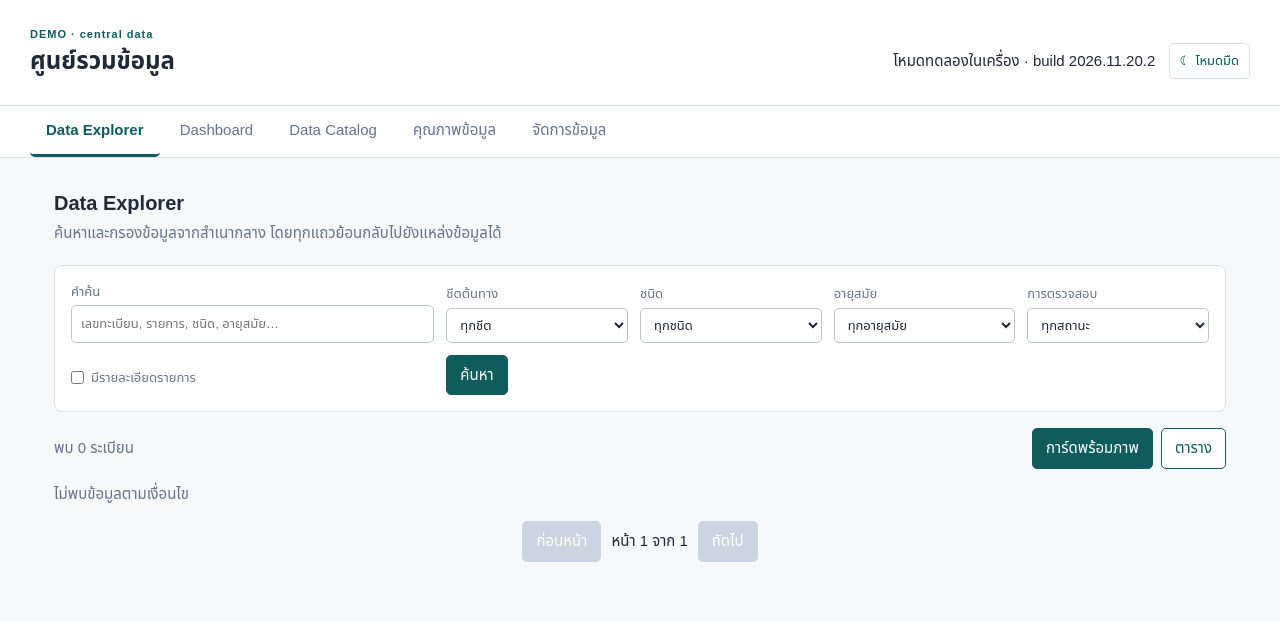
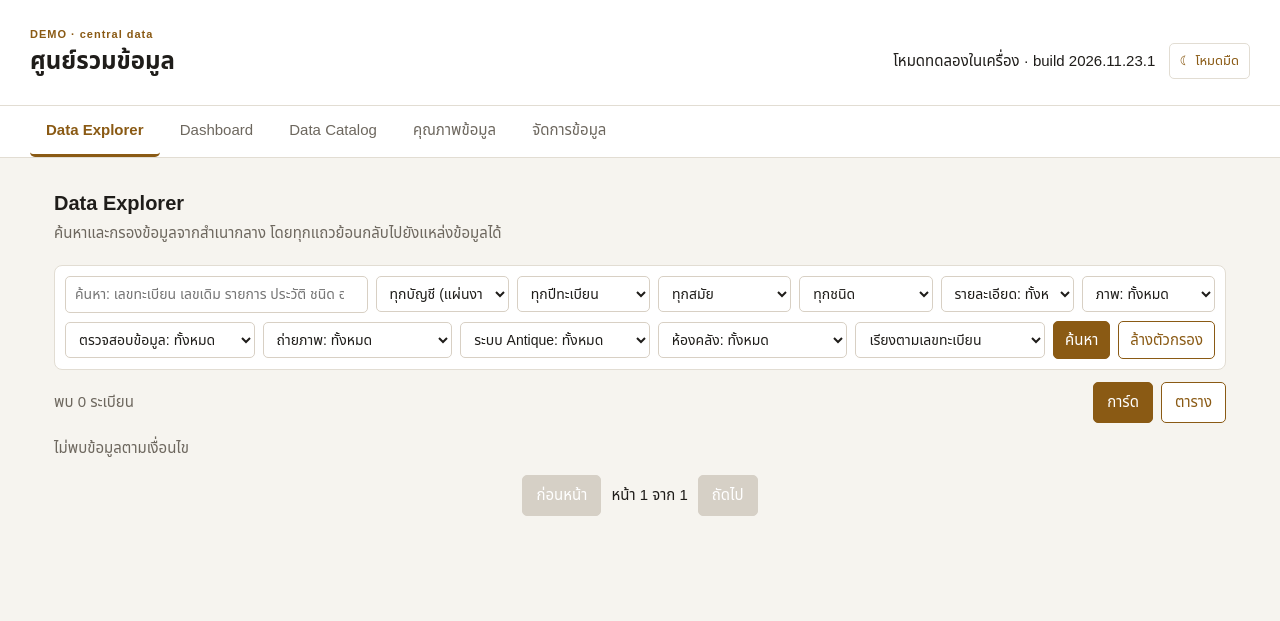
Before and after one commit to Supakon47/central_data_hub, a FastAPI app: page / in a window 1280 px wide. Shown: the top 621 px of the page. Run offline with FastAPI, Linux system fonts and the light colour scheme; data that the repository does not hold is empty.

Commit message:
feat(explorer): refresh collection browsing experience

```diff
--- a/backend/app/main.py
+++ b/backend/app/main.py
@@ -364,8 +364,11 @@ def list_records(
     status_photographed: str | None = None,
     status_antique: str | None = None,
     status_storage: str | None = None,
+    registration_year: str | None = Query(default=None, pattern=r"^\d{4}$"),
     attention: str | None = Query(default=None, pattern="^(data_check|photographed|antique|storage)$"),
     has_description: bool | None = None,
+    has_image: bool | None = None,
+    sort_by: str = Query(default="registration", pattern="^(registration|source)$"),
     page: int = Query(default=1, ge=1),
     page_size: int = Query(default=PAGE_SIZE_DEFAULT, ge=1, le=PAGE_SIZE_MAX),
 ) -> dict:
@@ -388,7 +391,9 @@ def list_records(
         (Record.status_antique, status_antique),
         (Record.status_storage, status_storage),
     ]:
-        if value is not None:
+        if value == "ไม่ระบุ":
+            statement = statement.where(or_(column.is_(None), column == ""))
+        elif value is not None:
             statement = statement.where(column == value)
     for column, value in [(Record.material, material), (Record.period, period)]:
         if value is not None:
@@ -441,13 +446,24 @@ def list_records(
         status_field, completed_status = ATTENTION_STATUS_FIELDS[attention]
         statement = statement.where(or_(status_field.is_(None), status_field != completed_status))
     if has_description is True:
-        statement = statement.where(Record.title_description.is_not(None))
+        statement = statement.where(Record.title_description.is_not(None), Record.title_description != "")
     if has_description is False:
-        statement = statement.where(Record.title_description.is_(None))
+        statement = statement.where(or_(Record.title_description.is_(None), Record.title_description == ""))
+    if has_image is True:
+        statement = statement.where(Record.image_url.is_not(None), Record.image_url != "")
+    if has_image is False:
+        statement = statement.where(or_(Record.image_url.is_(None), Record.image_url == ""))
+    if registration_year:
+        statement = statement.where(Record.registration_no.ilike(f"%/{registration_year}%"))
 
     total = session.scalar(select(func.count()).select_from(statement.subquery())) or 0
+    order_by = (
+        (Record.source_sheet, Record.source_row_number, Record.id)
+        if sort_by == "source"
+        else (Record.registration_no, Record.id)
+    )
     records = session.scalars(
-        statement.order_by(Record.registration_no, Record.id).offset((page - 1) * page_size).limit(page_size)
+        statement.order_by(*order_by).offset((page - 1) * page_size).limit(page_size)
     ).all()
     return {
         "items": [record_summary(record) for record in records],
@@ -492,9 +508,23 @@ def filter_options(session: Annotated[Session, Depends(get_session)]) -> dict:
             unique.setdefault(comparison_key(display), display)
         return sorted(unique.values(), key=str.casefold)
 
+    registration_year_counts = Counter()
+    current_buddhist_year = datetime.now().year + 543
+    registration_numbers = session.scalars(
+        select(Record.registration_no).where(Record.registration_no.is_not(None), Record.registration_no != "")
+    ).all()
+    for registration_no in registration_numbers:
+        match = re.search(r"/(\d{4})(?:\D|$)", registration_no or "")
+        if match and 2400 <= int(match.group(1)) <= current_buddhist_year:
+            registration_year_counts[match.group(1)] += 1
+
     return {
         "materials": distinct_values(Record.material, MATERIAL_DISPLAY_ALIASES),
         "periods": distinct_values(Record.period, PERIOD_DISPLAY_ALIASES),
+        "registration_years": [
+            {"label": year, "count": count}
+            for year, count in sorted(registration_year_counts.items(), reverse=True)
+        ],
     }
 
 
--- a/frontend/js/core/state.js
+++ b/frontend/js/core/state.js
@@ -1,6 +1,6 @@
 export const state = {
   page: 1,
-  pageSize: 25,
+  pageSize: 24,
   total: 0,
   lastItems: [],
   currentDetailId: null,
--- a/frontend/js/main.js
+++ b/frontend/js/main.js
@@ -1,4 +1,5 @@
 import { $, compact, escapeHtml } from "./core/dom.js";
+import { state } from "./core/state.js";
 import { initialiseTheme } from "./core/theme.js";
 import { createDashboardController } from "./views/dashboard.js";
 import { createDetailController } from "./views/detail.js";
@@ -14,7 +15,10 @@ import { fetchGoogleSourceState, fillGoogleSourceForm, renderGoogleSourceCard, r
 import { adminFetch } from "./api.js";
 import { pushRoute, routeFromLocation } from "./router.js";
 
-const BUILD_VERSION = "2026.11.20.2";
+const BUILD_VERSION = "2026.11.23.1";
+
+// Keep card pages even at the common six-card desktop layout.
+state.pageSize = 24;
 
 let explorer;
 let dashboard;
@@ -437,10 +441,11 @@ async function loadFilterOptions() {
       .join("")}`;
   };
   setOptions("#sheet-filter", data.by_source_sheet);
-  setOptions(
-    "#check-filter",
-    data.by_data_check.filter((item) => item.label !== "ไม่ระบุ"),
-  );
+  setOptions("#year-filter", filterData.registration_years);
+  setOptions("#check-filter", data.by_data_check);
+  setOptions("#photo-filter", data.by_photo);
+  setOptions("#antique-filter", data.by_antique);
+  setOptions("#storage-filter", data.by_storage);
   const setTextOptions = (target, items) => {
     const select = $(target);
     const placeholder = select.options[0].outerHTML;
--- a/frontend/js/views/detail.js
+++ b/frontend/js/views/detail.js
@@ -28,26 +28,49 @@ function galleryImages(record) {
   return record.image_url ? [{ url: record.image_url, position: 1, origin: "legacy" }] : [];
 }
 
-function renderImageSection(record) {
+function renderImagePane(record) {
   const images = galleryImages(record);
   if (!images.length) {
-    return record.status_photographed
-      ? `<section class="image-unavailable"><h3>รูปภาพ</h3><p class="muted">ระบุว่าถ่ายภาพแล้ว แต่ยังไม่มีภาพที่นำเข้าในคลังกลาง</p></section>`
-      : "";
+    const message = record.status_photographed
+      ? "ระบุว่าถ่ายภาพแล้ว แต่ยังไม่มีภาพที่นำเข้าในคลังกลาง"
+      : "ยังไม่มีภาพสำหรับระเบียนนี้";
+    return `<section class="detail-media-pane image-unavailable"><p>${message}</p></section>`;
   }
-  const gallery = images.map((image, index) => {
+  const primary = images[0];
+  const thumbnails = images.map((image, index) => {
     const imageNumber = index + 1;
-    const origin = image.origin === "google_sheets_bridge" ? " · จาก Google Sheets" : "";
-    return `<a href="${escapeHtml(image.url)}" target="_blank" rel="noreferrer">
-      <img src="${escapeHtml(image.url)}" alt="ภาพที่ ${imageNumber} ของ ${compact(record.registration_no, "ระเบียน")}" loading="lazy">
-      <span>ภาพที่ ${imageNumber}${origin}</span>
-    </a>`;
+    return `<button class="detail-thumbnail${index === 0 ? " active" : ""}" type="button"
+      data-detail-image-url="${escapeHtml(image.url)}"
+      data-detail-image-alt="ภาพที่ ${imageNumber} ของ ${escapeHtml(record.registration_no || "ระเบียน")}">
+      <img src="${escapeHtml(image.url)}" alt="" loading="lazy">
+    </button>`;
   }).join("");
-  return `<section class="detail-image">
-    <h3>รูปภาพ <span class="muted">(${images.length.toLocaleString()} รูป)</span></h3>
-    <div class="image-gallery">${gallery}</div>
-    <p class="muted">คลิกภาพเพื่อเปิดขนาดเต็ม</p>
+  return `<section class="detail-media-pane">
+    <a id="detail-hero-link" class="detail-hero-link" href="${escapeHtml(primary.url)}" target="_blank" rel="noreferrer">
+      <img id="detail-hero-image" src="${escapeHtml(primary.url)}" alt="ภาพที่ 1 ของ ${escapeHtml(record.registration_no || "ระเบียน")}">
+    </a>
+    ${images.length > 1 ? `<div class="detail-thumbnails" aria-label="เลือกรูปภาพ">${thumbnails}</div>` : ""}
+    <p class="detail-image-caption">คลิกภาพเพื่อเปิดขนาดเต็ม · ${images.length.toLocaleString()} รูป</p>
   </section>`;
+}
+
+function statusBox(label, value, completedValue) {
+  const tone = !value ? "empty" : value === completedValue ? "complete" : "pending";
+  return `<article class="detail-status ${tone}">
+    <span>${label}</span><strong>${compact(value, "ไม่ได้บันทึก")}</strong>
+  </article>`;
+}
+
+function renderRecordNavigation(recordId) {
+  const index = state.lastItems.findIndex((item) => String(item.id) === String(recordId));
+  if (index < 0) return "";
+  const previous = state.lastItems[index - 1];
+  const next = state.lastItems[index + 1];
+  return `<div class="detail-record-navigation">
+    <button class="secondary" type="button" data-detail-record-id="${previous?.id ?? ""}" ${previous ? "" : "disabled"}>ก่อนหน้า</button>
+    <span>${(index + 1).toLocaleString()} / ${state.lastItems.length.toLocaleString()}</span>
+    <button type="button" data-detail-record-id="${next?.id ?? ""}" ${next ? "" : "disabled"}>ถัดไป</button>
+  </div>`;
 }
 
 function renderSourceDetails(rawRows) {
@@ -66,33 +89,55 @@ export function createDetailController({ bindRecordLinks, pushRoute, setView })
     state.currentDetailId = recordId;
     setView("detail");
     const fields = [
-      ["เลขทะเบียน", record.registration_no],
       ["เลขทะเบียนเดิม", record.previous_registration_no],
       ["รายการ", record.title_description],
       ["ขนาด", record.dimensions_text],
       ["ชนิด", record.material],
       ["อายุสมัย", record.period],
       ["ประวัติที่มา", record.provenance],
-      ["การตรวจสอบข้อมูล", record.status_data_check],
-      ["การถ่ายภาพ", record.status_photographed],
-      ["การลงระบบ Antique", record.status_antique],
-      ["การส่งขึ้นห้องคลัง", record.status_storage],
-      ["แหล่งข้อมูล", `${record.source_name || ""} / ${record.source_sheet} / แถว ${record.source_row_number}`],
     ];
     $("#detail-content").innerHTML = `<article class="detail-card">
-      <h2>${compact(record.registration_no, "ไม่มีเลขทะเบียน")}</h2>
       <div class="detail-layout">
-        <dl class="detail-grid detail-section">${renderFields(fields)}</dl>
-        ${renderImageSection(record)}
+        ${renderImagePane(record)}
+        <section class="detail-info-pane">
+          <p class="detail-accession">${compact(record.registration_no, "ไม่มีเลขทะเบียน")}</p>
+          <h2>${compact(record.title_description, "ไม่ระบุรายการ")}</h2>
+          <dl class="detail-grid">${renderFields(fields)}</dl>
+          <div class="detail-status-grid">
+            ${statusBox("การตรวจสอบข้อมูล", record.status_data_check, "ตรวจสอบแล้ว")}
+            ${statusBox("การถ่ายภาพ", record.status_photographed, "ถ่ายภาพแล้ว")}
+            ${statusBox("การลงระบบ Antique", record.status_antique, "ลงระบบแล้ว")}
+            ${statusBox("การส่งขึ้นห้องคลัง", record.status_storage, "ส่งขึ้นห้องคลังแล้ว")}
+          </div>
+          <p class="detail-source">${escapeHtml(`${record.source_name || ""} / ${record.source_sheet || ""} / แถว ${record.source_row_number || "-"}`)}</p>
+          ${renderRecordNavigation(record.id)}
+        </section>
       </div>
-      ${renderSourceDetails(renderRawDataRows(record.raw_data))}
-      <div class="detail-section">
-        <h3>ระเบียนที่อาจซ้ำ</h3>
-        <p class="muted">แสดงจากเลขทะเบียนเดียวกันเท่านั้น และไม่ยืนยันว่าเป็นข้อมูลชิ้นเดียวกัน</p>
-        ${renderDuplicateCandidates(record.duplicate_candidates)}
+      <div class="detail-extras">
+        ${renderSourceDetails(renderRawDataRows(record.raw_data))}
+        <div class="detail-section">
+          <h3>ระเบียนที่อาจซ้ำ</h3>
+          <p class="muted">แสดงจากเลขทะเบียนเดียวกันเท่านั้น และไม่ยืนยันว่าเป็นข้อมูลชิ้นเดียวกัน</p>
+          ${renderDuplicateCandidates(record.duplicate_candidates)}
+        </div>
       </div>
     </article>`;
     bindRecordLinks("#detail-content [data-record-id]");
+    document.querySelectorAll("[data-detail-record-id]").forEach((button) => {
+      button.addEventListener("click", () => {
+        if (button.dataset.detailRecordId) loadDetail(button.dataset.detailRecordId);
+      });
+    });
+    document.querySelectorAll(".detail-thumbnail").forEach((button) => {
+      button.addEventListener("click", () => {
+        $("#detail-hero-image").src = button.dataset.detailImageUrl;
+        $("#detail-hero-image").alt = button.dataset.detailImageAlt;
+        $("#detail-hero-link").href = button.dataset.detailImageUrl;
+        document.querySelectorAll(".detail-thumbnail").forEach((item) =>
+          item.classList.toggle("active", item === button),
+        );
+      });
+    });
   }
 
   return { loadDetail };
--- a/frontend/js/views/explorer.js
+++ b/frontend/js/views/explorer.js
@@ -54,11 +54,23 @@ export function createExplorerController({ navigate }) {
 
   function filters() {
     const params = new URLSearchParams({ page: state.page, page_size: state.pageSize });
-    ["q", "source_sheet", "material", "period", "status_data_check"].forEach((name) => {
+    [
+      "q",
+      "source_sheet",
+      "registration_year",
+      "material",
+      "period",
+      "status_data_check",
+      "status_photographed",
+      "status_antique",
+      "status_storage",
+      "has_description",
+      "has_image",
+      "sort_by",
+    ].forEach((name) => {
       const value = document.querySelector(`[name="${name}"]`).value.trim();
       if (value) params.set(name, value);
     });
-    if ($("#description-filter").checked) params.set("has_description", "true");
     if (state.explorerSourceId) params.set("source_id", state.explorerSourceId);
     if (state.explorerAttention) params.set("attention", state.explorerAttention);
     return params;
@@ -95,6 +107,28 @@ export function createExplorerController({ navigate }) {
       state.page = 1;
       loadRecords();
     });
+    $("#reset-filters").addEventListener("click", () => {
+      $("#search-form").reset();
+      clearDashboardContext();
+      state.page = 1;
+      loadRecords();
+    });
+    document.querySelectorAll("#search-form select").forEach((select) => {
+      select.addEventListener("change", () => {
+        clearDashboardContext();
+        state.page = 1;
+        loadRecords();
+      });
+    });
+    let queryTimer;
+    $("#query").addEventListener("input", () => {
+      window.clearTimeout(queryTimer);
+      queryTimer = window.setTimeout(() => {
+        clearDashboardContext();
+        state.page = 1;
+        loadRecords();
+      }, 300);
+    });
     $("#previous-page").addEventListener("click", () => {
       state.page -= 1;
       loadRecords();
--- a/frontend/styles.css
+++ b/frontend/styles.css
@@ -1,25 +1,25 @@
 :root {
-  --ink: #1f2937;
-  --muted: #64748b;
-  --line: #dbe3ea;
+  --ink: #1f1d1a;
+  --muted: #6d675e;
+  --line: #e2ddd3;
   --paper: #ffffff;
-  --canvas: #f6f8fa;
-  --brand: #0f5c5c;
-  --brand-soft: #e5f2f1;
+  --canvas: #f6f4ef;
+  --brand: #8a5a14;
+  --brand-soft: #f3e8d4;
   --warn: #9a6700;
-  --surface-soft: #f8fafc;
+  --surface-soft: #fbf8f2;
   --field: #ffffff;
-  --field-line: #b9c5cf;
-  --table-head: #334155;
-  --table-hover: #f8fafc;
-  --bar-track: #e8eef2;
-  --badge-empty: #f1f5f9;
+  --field-line: #d8d0c4;
+  --table-head: #f3e8d4;
+  --table-hover: #fbf8f2;
+  --bar-track: #ede6dc;
+  --badge-empty: #f1eee8;
   --notice-bg: #fffbeb;
   --notice-ink: #713f12;
   --notice-line: #fde68a;
-  --brand-hover: #0a4747;
-  --badge-ink: #155e59;
-  --disabled: #cbd5e1;
+  --brand-hover: #6d460d;
+  --badge-ink: #6d460d;
+  --disabled: #d6d0c6;
   --danger: #b42318;
   --danger-hover: #8f1d15;
   --danger-soft: #fee2e2;
@@ -170,22 +170,44 @@ main {
   border: 1px solid var(--line);
   border-radius: 8px;
 }
-#search-form {
-  grid-template-columns: minmax(230px, 2fr) repeat(4, minmax(120px, 1fr));
+.sr-only {
+  position: absolute;
+  width: 1px;
+  height: 1px;
+  padding: 0;
+  margin: -1px;
+  overflow: hidden;
+  clip: rect(0, 0, 0, 0);
+  white-space: nowrap;
+  border: 0;
 }
-#search-form > label:not(.checkbox) {
+.explorer-filter-bar#search-form {
+  display: flex;
+  flex-wrap: wrap;
+  align-items: center;
+  gap: 8px;
+  padding: 10px;
+}
+#search-form > label {
+  display: block;
+  flex: 1 1 132px;
   min-width: 0;
 }
-#search-form > label:not(.checkbox) input,
-#search-form > label:not(.checkbox) select {
+#search-form > label.explorer-search {
+  flex: 2 1 300px;
+  min-width: min(100%, 270px);
+}
+#search-form > label input,
+#search-form > label select {
   width: 100%;
-}
-#search-form .checkbox {
-  grid-column: 1;
+  min-height: 36px;
+  padding: 7px 9px;
+  font-size: 14px;
 }
 #search-form > button {
-  grid-column: 2;
-  justify-self: start;
+  min-height: 36px;
+  padding: 7px 11px;
+  white-space: nowrap;
 }
 label {
   display: grid;
@@ -240,21 +262,21 @@ button:hover {
   align-items: center;
   justify-content: space-between;
   gap: 12px;
-  margin: 16px 0 10px;
+  margin: 12px 0 10px;
 }
 .explorer-toolbar p { margin: 0; }
 .view-switch { display: flex; gap: 8px; }
 .view-switch button.active { background: var(--brand); color: #fff; border-color: var(--brand); }
 .records-cards {
   display: grid;
-  grid-template-columns: repeat(auto-fill, minmax(230px, 1fr));
-  gap: 16px;
+  grid-template-columns: repeat(auto-fill, minmax(185px, 1fr));
+  gap: 12px;
 }
 .records-cards[hidden] { display: none; }
 .record-card {
   overflow: hidden;
   border: 1px solid var(--line);
-  border-radius: 12px;
+  border-radius: 8px;
   background: var(--paper);
   cursor: pointer;
   transition: transform .15s ease, border-color .15s ease, box-shadow .15s ease;
--- a/frontend/templates/index.html
+++ b/frontend/templates/index.html
@@ -4,7 +4,7 @@
     <meta charset="utf-8" />
     <meta name="viewport" content="width=device-width, initial-scale=1" />
     <title>Central Data Hub</title>
-    <link rel="stylesheet" href="/assets/styles.css?v=20261122-1" />
+    <link rel="stylesheet" href="/assets/styles.css?v=20261123-1" />
   </head>
   <body>
     {% include "partials/header.html" %}
@@ -17,6 +17,6 @@
       {% include "sections/admin.html" %}
       {% include "sections/detail.html" %}
     </main>
-    <script type="module" src="/assets/js/main.js?v=20261120-2"></script>
+    <script type="module" src="/assets/js/main.js?v=20261123-1"></script>
   </body>
 </html>
--- a/frontend/templates/sections/explorer.html
+++ b/frontend/templates/sections/explorer.html
@@ -5,19 +5,26 @@
       <p>ค้นหาและกรองข้อมูลจากสำเนากลาง โดยทุกแถวย้อนกลับไปยังแหล่งข้อมูลได้</p>
     </div>
   </div>
-  <form id="search-form" class="filters">
-    <label>คำค้น<input id="query" name="q" placeholder="เลขทะเบียน, รายการ, ชนิด, อายุสมัย…" /></label>
-    <label>ชีตต้นทาง<select id="sheet-filter" name="source_sheet"><option value="">ทุกชีต</option></select></label>
-    <label>ชนิด<select id="material-filter" name="material"><option value="">ทุกชนิด</option></select></label>
-    <label>อายุสมัย<select id="period-filter" name="period"><option value="">ทุกอายุสมัย</option></select></label>
-    <label>การตรวจสอบ<select id="check-filter" name="status_data_check"><option value="">ทุกสถานะ</option></select></label>
-    <label class="checkbox"><input id="description-filter" type="checkbox" />มีรายละเอียดรายการ</label>
+  <form id="search-form" class="filters explorer-filter-bar">
+    <label class="explorer-search"><span class="sr-only">คำค้น</span><input id="query" name="q" type="search" placeholder="ค้นหา: เลขทะเบียน เลขเดิม รายการ ประวัติ ชนิด อายุสมัย…" /></label>
+    <label><span class="sr-only">ชีตต้นทาง</span><select id="sheet-filter" name="source_sheet"><option value="">ทุกบัญชี (แผ่นงาน)</option></select></label>
+    <label><span class="sr-only">ปีทะเบียน</span><select id="year-filter" name="registration_year"><option value="">ทุกปีทะเบียน</option></select></label>
+    <label><span class="sr-only">อายุสมัย</span><select id="period-filter" name="period"><option value="">ทุกสมัย</option></select></label>
+    <label><span class="sr-only">ชนิด</span><select id="material-filter" name="material"><option value="">ทุกชนิด</option></select></label>
+    <label><span class="sr-only">รายละเอียดรายการ</span><select id="description-filter" name="has_description"><option value="">รายละเอียด: ทั้งหมด</option><option value="true">มีรายละเอียด</option><option value="false">มีเฉพาะเลขทะเบียน/สถานะ</option></select></label>
+    <label><span class="sr-only">รูปภาพ</span><select id="image-filter" name="has_image"><option value="">ภาพ: ทั้งหมด</option><option value="true">มีภาพ</option><option value="false">ไม่มีภาพ</option></select></label>
+    <label><span class="sr-only">การตรวจสอบข้อมูล</span><select id="check-filter" name="status_data_check"><option value="">ตรวจสอบข้อมูล: ทั้งหมด</option></select></label>
+    <label><span class="sr-only">การถ่ายภาพ</span><select id="photo-filter" name="status_photographed"><option value="">ถ่ายภาพ: ทั้งหมด</option></select></label>
+    <label><span class="sr-only">ระบบ Antique</span><select id="antique-filter" name="status_antique"><option value="">ระบบ Antique: ทั้งหมด</option></select></label>
+    <label><span class="sr-only">การส่งขึ้นห้องคลัง</span><select id="storage-filter" name="status_storage"><option value="">ห้องคลัง: ทั้งหมด</option></select></label>
+    <label><span class="sr-only">การเรียงลำดับ</span><select id="sort-filter" name="sort_by"><option value="registration">เรียงตามเลขทะเบียน</option><option value="source">เรียงตามลำดับในไฟล์</option></select></label>
     <button type="submit">ค้นหา</button>
+    <button id="reset-filters" class="secondary" type="button">ล้างตัวกรอง</button>
   </form>
   <div class="explorer-toolbar">
     <p id="result-summary" class="muted"></p>
     <div class="view-switch" aria-label="รูปแบบการแสดงผล">
-      <button type="button" class="secondary active" data-explorer-view="cards">การ์ดพร้อมภาพ</button>
+      <button type="button" class="secondary active" data-explorer-view="cards">การ์ด</button>
       <button type="button" class="secondary" data-explorer-view="table">ตาราง</button>
     </div>
   </div>
```
Also changed, not shown: other parts of frontend/styles.css (+177 -49 lines).
